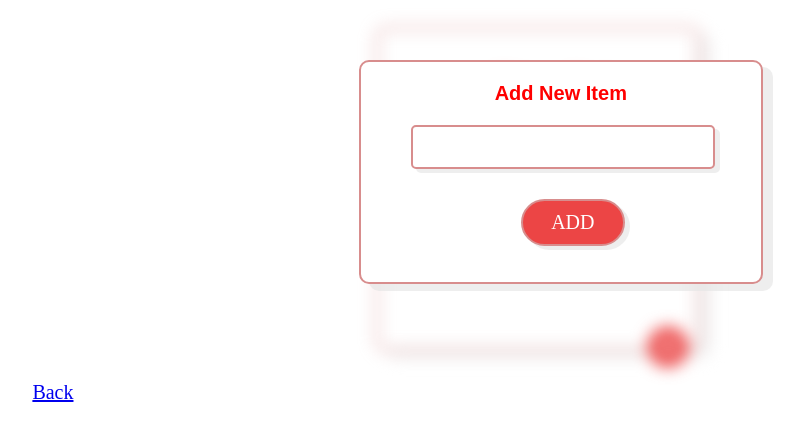
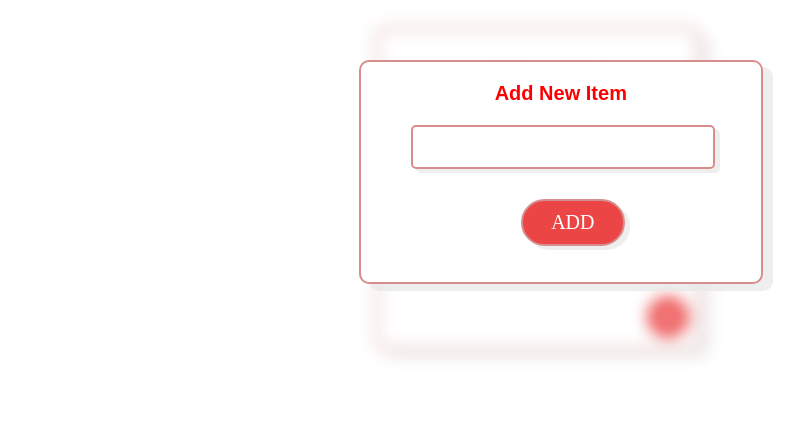
Before and after one commit to SAIPREETHI738/todoappuiweb, a plain HTML site: page index4.html in a window 1280 px wide. Shown: the part 220-660 px from the top of the page, without its empty margins (102-906 px from the left). Drawn offline with Linux system fonts and the light colour scheme.

Commit message:
commit changes

```diff
--- a/index4.html
+++ b/index4.html
@@ -17,7 +17,7 @@
         <h1>Trip to Paris</h1>
     </div>
        <div class="item">
-         <i class="fas fa-arrow-circle-left fa-2x" style="color: rgb(236, 69, 69);"></i>
+        <a href="./index3.html" class="back"><i class="fas fa-arrow-circle-left fa-2x"></i></a>
            <h2>Back</h2>
         </div>
         <div class="container">
@@ -26,15 +26,14 @@
                 <h4><b>Completed Task</b></h4>
                 <input type="checkbox" id="text" name="text" value="text">
                 <label for="text">Pending Task</label>
-               <i class="fas fa-plus-circle fa-2x" style="color: rgb(236, 69, 69); float: right; margin-top: 120px;"></i>
+                <a href="./index3.html" class="plus"><i class="fas fa-plus-circle fa-2x"></i></a>
                </div>
             </div>
         </div>
    <div class="box1">
       <h3>Add New Item</h3>
        <div class="box2"></div>
-       <div class="box3">ADD</div>
+       <a href="./index.html" class="add"><div class="box3">ADD</div></a>
    </div>
-   <a href="./index3.html" style="margin-left: 10%; font-size: 20px;">Back</a>
 </body>
 </html>
--- a/style.css
+++ b/style.css
@@ -7,6 +7,11 @@ body{
 .icon{
     display: flex;
   }
+.plus{
+    margin-left: 300px;
+    margin-top: 60px;
+    color: rgb(236, 69, 69);
+}
 
 h2{
     font-size: 50px;
@@ -54,7 +59,3 @@ input{
 label{
     font-size: 20px;
 }
-a{
-   margin-left: 800px;
-   font-size: 20px;
-}
--- a/style2.css
+++ b/style2.css
@@ -42,6 +42,11 @@ h1::after{
     font-size: 20px;
 
 }
+.plus{
+    color: rgb(236, 69, 69);
+    float: right;
+    margin-top: 120px;
+}
 .container{
     display: flex;
     justify-content: center;
@@ -52,6 +57,9 @@ h1::after{
     margin: auto;
 
 }
+.back{
+    color: rgb(236, 69, 69);
+}
 h2{
     font-size: 30px;
     font-family: sans-serif;
@@ -61,7 +69,7 @@ h2{
      padding-left: 10px;
 }
 input{
-    margin-left: 70px;
+    margin-left: 50px;
 }
 p{
     font-size: 22px;
--- a/style3.css
+++ b/style3.css
@@ -2,15 +2,21 @@
   filter: blur(7px);
 }
 
-.icon{
-  display: flex;
-}
+
 body{
     width: 800px;
     height: 100px;
     margin: 100px auto;
     padding: 20px;
 
+}
+.icon{
+  display: flex;
+}
+.plus{
+  margin-left: 300px;
+  margin-top: 60px;
+  color: rgb(236, 69, 69);
 }
 h2{
     font-size: 50px;
@@ -89,6 +95,9 @@ h1{
   padding: 20px;
 
 }
+.add{
+  text-decoration: none;
+}
 .box3 {
   background-color: rgb(236, 69, 69);;
   box-shadow: 5px 4px rgba(231, 230, 230, 0.692);
@@ -102,9 +111,3 @@ h1{
   width: 80px;
   padding: 10px;
 }
-a{
-
- margin-left: 85%;
- font-size: 20px;
-
-}
--- a/style4.css
+++ b/style4.css
@@ -41,6 +41,11 @@ h1::after{
     box-shadow: 10px 7px rgba(231, 230, 230, 0.692);
     font-size: 20px;
 }
+.plus{
+    color: rgb(236, 69, 69);
+    float: right;
+    margin-top: 90px;
+}
 .container{
     display: flex;
     justify-content: center;
@@ -52,6 +57,9 @@ h1::after{
     margin: auto;
 
 }
+.back{
+    color: rgb(236, 69, 69);
+}
 h2{
     font-size: 30px;
     font-family: sans-serif;
@@ -61,7 +69,7 @@ h2{
      padding-left: 10px;
 }
 input{
-    margin-left: 70px;
+    margin-left: 50px;
 
 }
 p{
@@ -112,6 +120,9 @@ h3{
     padding: 20px;
 
   }
+  .add{
+    text-decoration: none;
+  }
   .box3 {
     background-color: rgb(236, 69, 69);;
     box-shadow: 5px 4px rgba(231, 230, 230, 0.692);
```
Also changed, not shown: index.html (+2 -3 lines), index2.html (+2 -4 lines), index3.html (+2 -4 lines).
